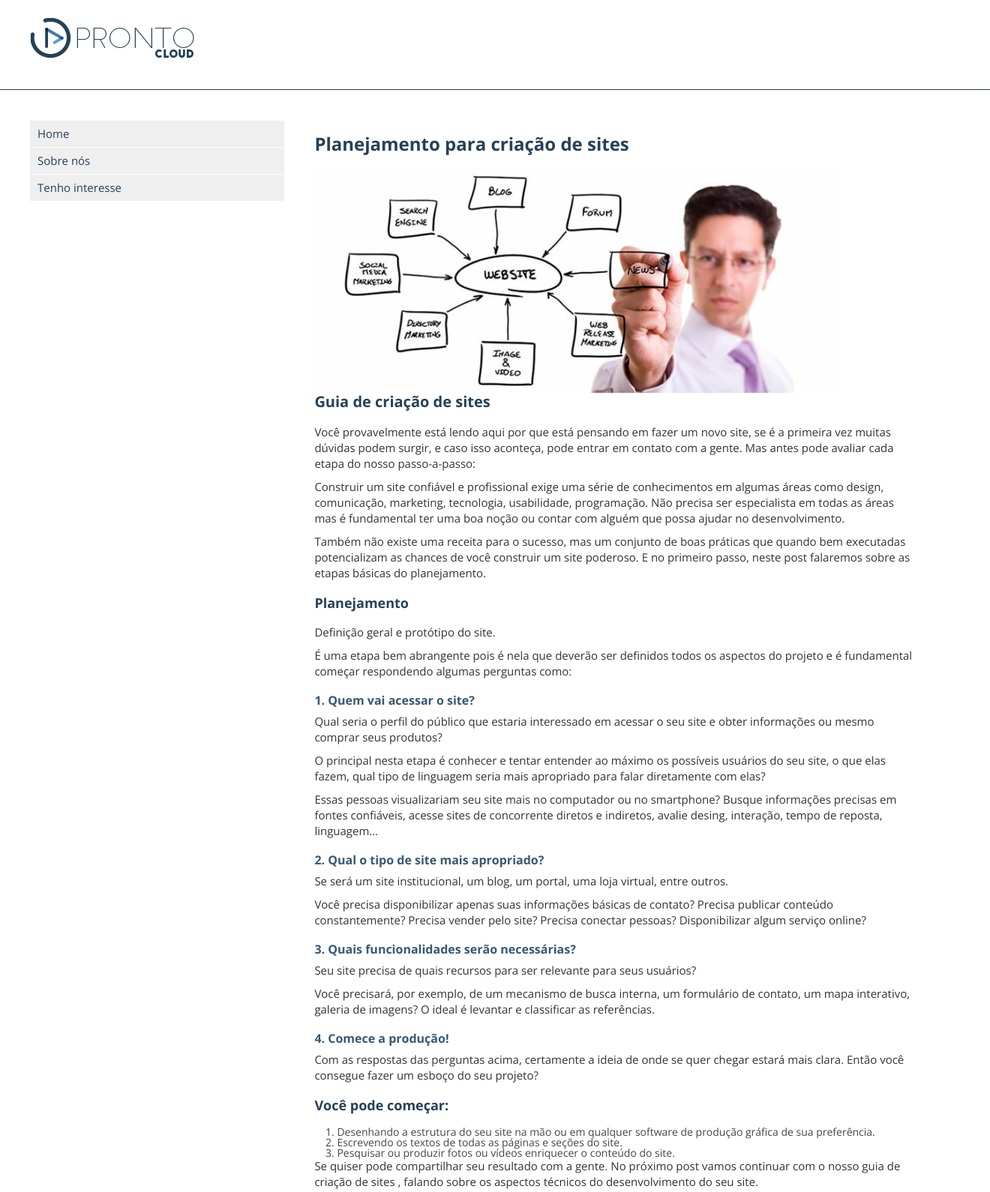
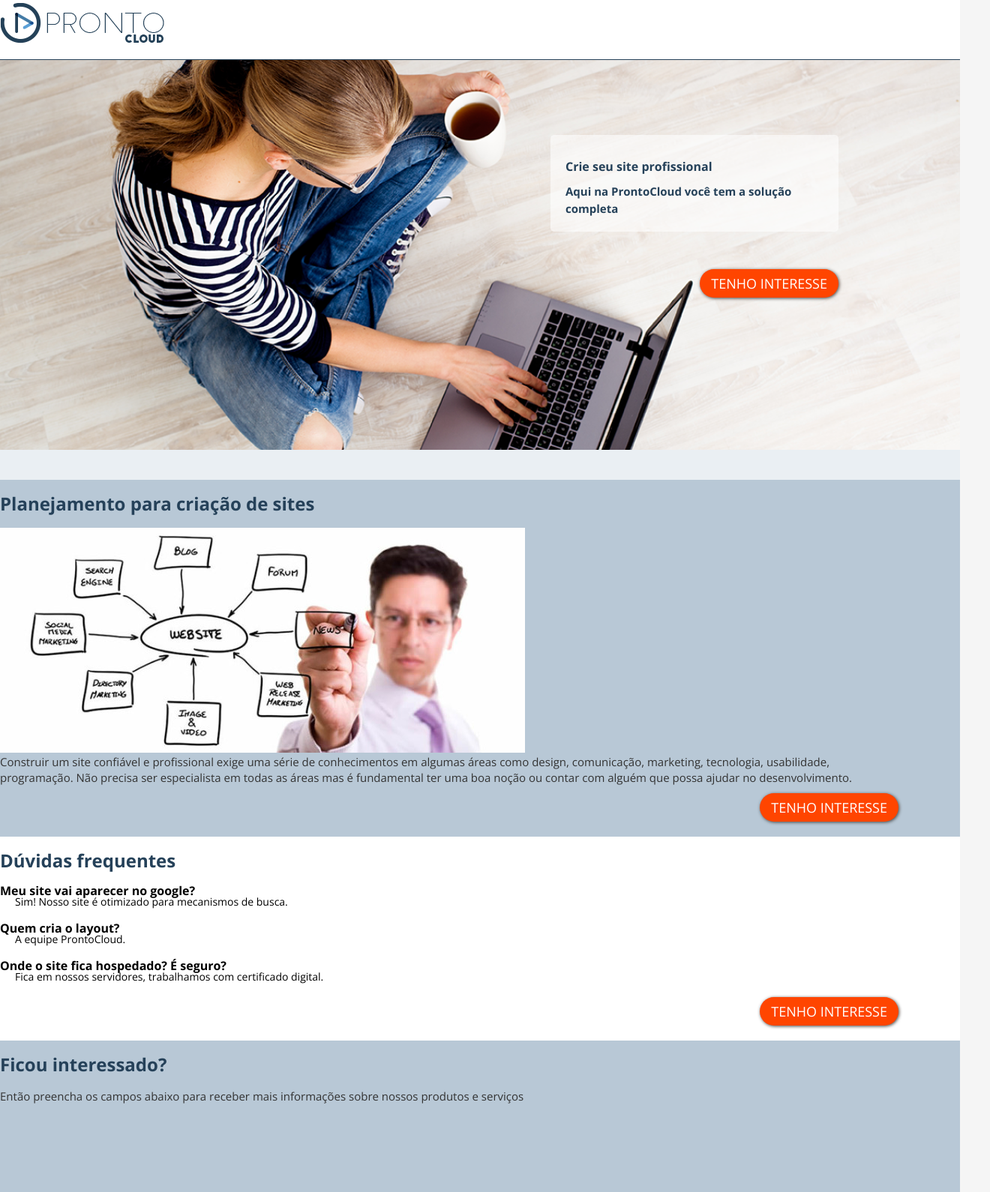
Before and after one commit to marcostulioal/front-end, a plain HTML site: page prontocloud/index.html in a window 1280 px wide. Shown: the part 17-1607 px from the top of the page at 75% size, 1320 px wide, since content can reach past the window. Drawn offline with nearby package versions, Linux system fonts and the light colour scheme; a script that the page names is missing.

Commit message:
prontocloud-ebac

```diff
--- a/prontocloud/css/styles.css
+++ b/prontocloud/css/styles.css
@@ -10,24 +10,25 @@ body {
 
 .main-container {
     display: block;
-    width: 100vw;
+    width: 100%;
     margin: 0 auto;
+    overflow: hidden;
 }
 
 .container {
     display: block;
     float: left;
-    padding: 20px;
-    max-width: 100%;
+    padding: 0;
     margin: 0 auto;
     max-width: 1198px;
+    width: 98%;
 }
 
 header {
     background: #fff;
     display: block;
     float: left;
-    padding: 20px;
+    padding: 20px 0;
     width: 100%;
     border-bottom: 1px solid #254159;
 }
@@ -99,7 +100,7 @@ section {
     display: block;
     float: left;
     font-size: 1.5rem; /* equivalente a 15px */
-    padding: 20px;
+    padding: 20px 0;
     width: 100%;
 }
 
@@ -138,7 +139,7 @@ footer {
     background-color: #254159;
     display: block;
     float: left;
-    padding: 20px;
+    padding: 20px 0;
     width: 100%;
 }
 
@@ -168,3 +169,77 @@ footer small {
         padding-right: 1%;
     }
 }
+
+#banner {
+    background-image: url(../images/banner.png);
+    background-repeat: no-repeat;
+    background-position: center;
+    background-size: cover;
+    width: 100vw;
+    height: 60vh;
+}
+
+.legenda-container {
+    width: 30vw;
+    float: right;
+    margin: 10vh 10vh 0 0;
+}
+
+.legenda {
+    background-color: rgba(255, 255, 255, .6);
+    padding: 20px;
+    border-radius: 5px;
+    margin-bottom: 5rem;
+}
+
+.legenda h5,
+.legenda h4 {
+    color: #254159;
+    line-height: 150%;
+}
+
+.button-cta {
+    border-radius: 25px;
+    display: inline;
+    background-color: orangered;
+    color: #fff;
+    font-size: 1.8rem;
+    text-transform: uppercase;
+    box-shadow: 1px 1px 4px #454545;
+    padding: 10px 15px;
+    width: auto;
+    text-decoration: none;
+    font-weight: 300;
+    float: right;
+
+}
+
+#saiba-mais {
+    background-color: #eaeff3;
+
+}
+
+#saiba-mais p,
+#saiba-mais img {
+    width: 45%;
+    display: block;
+    float: left;
+    padding: 20px;
+}
+
+
+dl {
+    margin: 20px 0;
+}
+
+dt {
+    font-family: 'Open Sans';
+    font-weight: 700;
+    font-size: 1.6rem;
+}
+
+dd {
+    margin-left: 20px;
+    margin-bottom: 20px;
+    font-size: 1.4rem;
+}
--- a/prontocloud/index.html
+++ b/prontocloud/index.html
@@ -30,82 +30,67 @@
                 <img src="./images/prontocloud.png" alt="ProntoCloud">
             </div>
         </header>
-        <section>
+
+        <section id="banner">
+            <div class="container" >
+                <div class="legenda-container">
+                <div class="legenda">
+                    <h4>Crie seu site profissional</h4>
+                    <h5>Aqui na ProntoCloud você tem a solução completa</h5>
+                </div>
+                <a class="button-cta" href="#tenho-interesse">Tenho interesse</a>
+            </div>
+            </div>
+        </section>
+
+        <section id="saiba-mais">
             <div class="container">
-                <nav>
-                    <ul>
-                        <li><a href="#">Home</a></li>
-                        <li><a href="#">Sobre nós</a></li>
-                        <li><a href="#tenho-interesse">Tenho interesse</a></li>
-                    </ul>
-                </nav>
-                <article>
-                    <div class="container">
-                        <h1>Planejamento para criação de sites</h1>
-
-                        <img src="./images/web-design-planning-700x300.jpg" alt="Planejamento para criação de sites">
-
-                        <h2>Guia de criação de sites</h2>
-
-                        <p>Você provavelmente está lendo aqui por que está pensando em fazer um novo site, se é a primeira vez muitas dúvidas podem surgir, e caso isso aconteça, pode entrar em contato com a gente. Mas antes pode avaliar cada etapa do nosso passo-a-passo:</p>
-
-                        <p>Construir um site confiável e profissional exige uma série de conhecimentos em algumas áreas como design, comunicação, marketing, tecnologia, usabilidade, programação. Não precisa ser especialista em todas as áreas mas é fundamental ter uma boa noção ou contar com alguém que possa ajudar no desenvolvimento.</p>
-
-                        <p>Também não existe uma receita para o sucesso, mas um conjunto de boas práticas que quando bem executadas potencializam as chances de você construir um site poderoso. E no primeiro passo, neste post falaremos sobre as etapas básicas do planejamento.</p>
-
-                        <h3>Planejamento</h3>
-
-                        <p>Definição geral e protótipo do site.</p>
-                        <p>É uma etapa bem abrangente pois é nela que deverão ser definidos todos os aspectos do projeto e é fundamental começar respondendo algumas perguntas como:</p>
-
-                        <h4>1. Quem vai acessar o site? </h4>
-
-                        <p>Qual seria o perfil do público que estaria interessado em acessar o seu site e obter informações ou mesmo comprar seus produtos?</p>
-
-                        <p>O principal nesta etapa é conhecer e tentar entender ao máximo os possíveis usuários do seu site, o que elas fazem, qual tipo de linguagem seria mais apropriado para falar diretamente com elas?</p>
-
-                        <p>Essas pessoas visualizariam seu site mais no computador ou no smartphone? Busque informações precisas em fontes confiáveis, acesse sites de concorrente diretos e indiretos, avalie desing, interação, tempo de reposta, linguagem…</p>
-
-                        <h4>2. Qual o tipo de site mais apropriado?</h4>
-                        <p>Se será um site institucional, um blog, um portal, uma loja virtual, entre outros.</p>
-
-                        <p>Você precisa disponibilizar apenas suas informações básicas de contato? Precisa publicar conteúdo constantemente? Precisa vender pelo site? Precisa conectar pessoas? Disponibilizar algum serviço online?</p>
-
-                        <h4>3. Quais funcionalidades serão necessárias?</h4>
-                        <p>Seu site precisa de quais recursos para ser relevante para seus usuários?</p>
-
-                        <p>Você precisará, por exemplo, de um mecanismo de busca interna, um formulário de contato, um mapa interativo, galeria de imagens? O ideal é levantar e classificar as referências.</p>
-
-                        <h4>4. Comece a produção!</h4>
-                        <p>Com as respostas das perguntas acima, certamente a ideia de onde se quer chegar estará mais clara. Então você consegue fazer um esboço do seu projeto?</p>
-
-                        <h3>Você pode começar:</h3>
-
-                        <ol>
-                            <li>Desenhando a estrutura do seu site na mão ou em qualquer software de produção gráfica de sua preferência.</li>
-                            <li>Escrevendo os textos de todas as páginas e seções do site.</li>
-                            <li>Pesquisar ou produzir fotos ou vídeos enriquecer o conteúdo do site.</li>
-                        </ol>
-
-                        <p>Se quiser pode compartilhar seu resultado com a gente. No próximo post vamos continuar com o nosso guia de criação de sites , falando sobre os aspectos técnicos do desenvolvimento do seu site.</p>
-                    </div>
-                </article>
 
             </div>
         </section>
         <section id="tenho-interesse">
             <div class="container">
-                <article>
-                    <h1>Ficou interessado?</h1>
-                    <p>Então preencha os campos abaixo para receber mais informações sobre nossos produtos e serviços</p>
+
+                <h1>Planejamento para criação de sites</h1>
+
+                <img src="./images/web-design-planning-700x300.jpg" alt="Planejamento para criação de sites">
+
+                <p>Construir um site confiável e profissional exige uma série de conhecimentos em algumas áreas como design, comunicação, marketing, tecnologia, usabilidade, programação. Não precisa ser especialista em todas as áreas mas é fundamental ter uma boa noção ou contar com alguém que possa ajudar no desenvolvimento.</p>
+
+                <a class="button-cta" href="#tenho-interesse">Tenho interesse</a>
+
+            </div>
+        </section>
+        <section>
+            <div class="container">
+                <h1>Dúvidas frequentes</h1>
+
+                <dl>
+                    <dt>Meu site vai aparecer no google?</dt>
+                        <dd>Sim! Nosso site é otimizado para mecanismos de busca.</dd>
+                    <dt>Quem cria o layout?</dt>
+                        <dd>A equipe ProntoCloud.</dd>
+                    <dt>Onde o site fica hospedado? É seguro?</dt>
+                        <dd>Fica em nossos servidores, trabalhamos com certificado digital.</dd>
+                </dl>
+
+                <a class="button-cta" href="#tenho-interesse">Tenho interesse</a>
+
+            </div>
+        </section>
+
+        <section id="tenho-interesse">
+         <div class="container">
+            <article>
+                <h1>Ficou interessado?</h1>
+                <p>Então preencha os campos abaixo para receber mais informações sobre nossos produtos e serviços<p>
 
                     <div class="cognito">
                         <script src="https://www.cognitoforms.com/s/pnEzo69DJ02ilLkJFaThlw"></script>
                         <script>Cognito.load("forms", { id: "1" });</script>
                     </div>
-
-                </article>
-            </div>
+            </article>
+         </div>
         </section>
         <footer>
             <div class="container">
```
Also changed, not shown: prontocloud/saiba-mais.html (added, +118 -0 lines), 2 other files.
